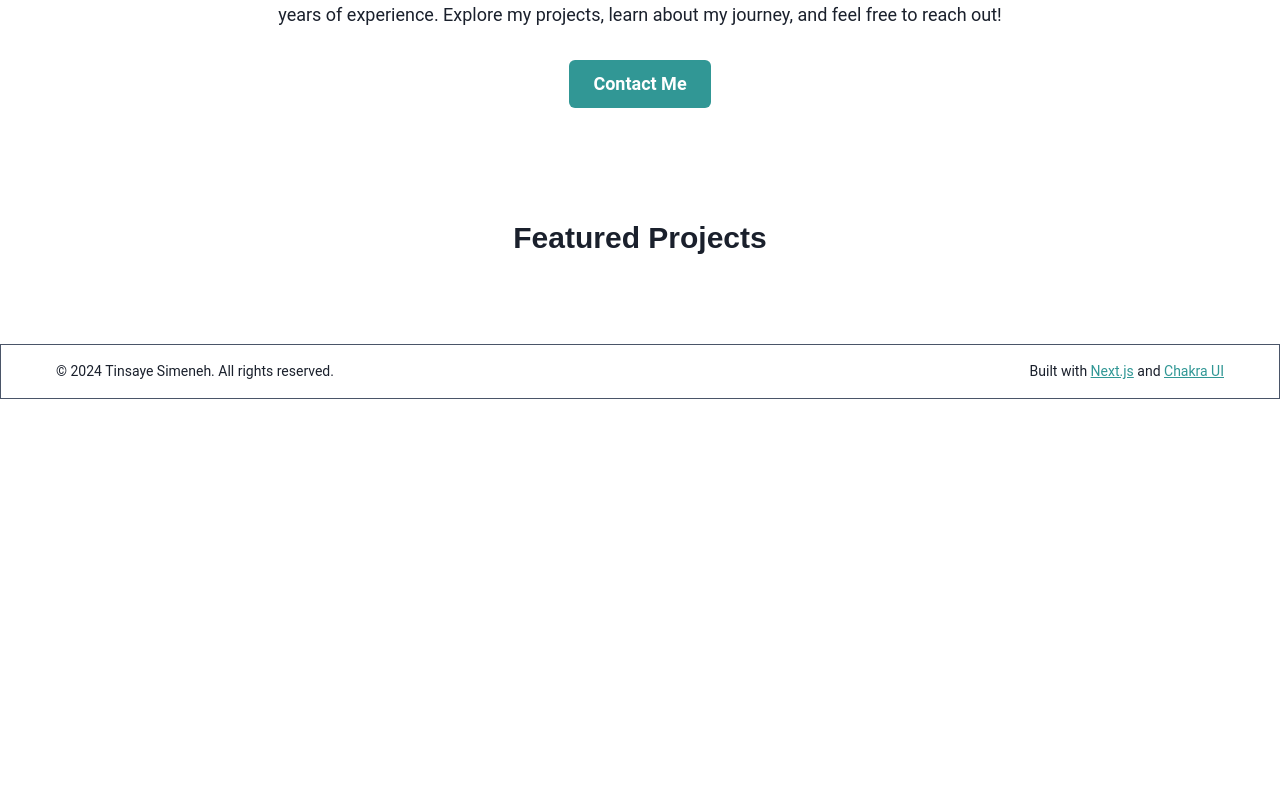
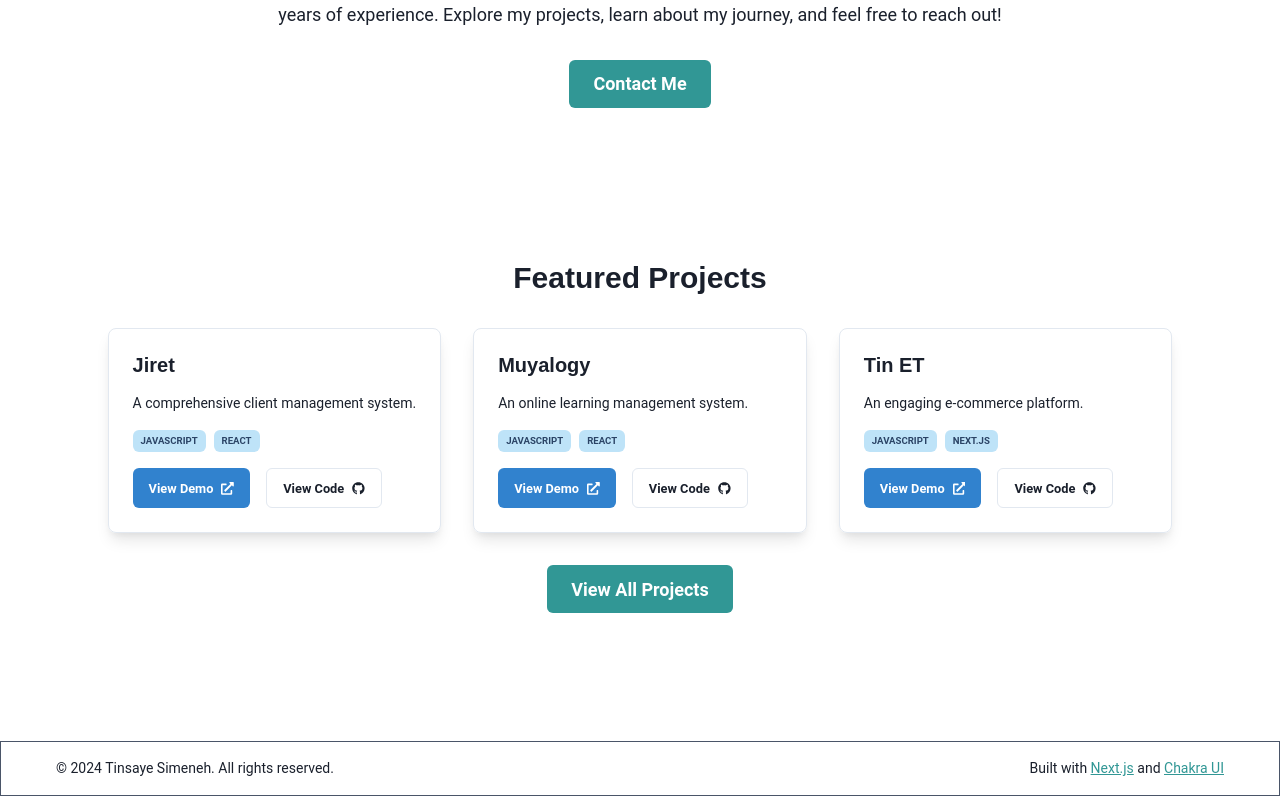
Before and after one commit to tinsaye-simeneh/portfolio, a Next.js app: page / in a window 1280 px wide. Shown: the part 662-1458 px from the top of the page. Before the commit the page ends 1061 px from the top, so only its background shows below. Built offline with nearby package versions, Linux system fonts and the light colour scheme.

Commit message:
feat: home page project redirect

```diff
--- a/src/app/page.tsx
+++ b/src/app/page.tsx
@@ -1,9 +1,42 @@
 "use client";
-import { Container, Stack, Heading, Button, Box, Text } from "@chakra-ui/react";
-
+import {
+  Container,
+  Stack,
+  Heading,
+  Button,
+  Box,
+  Text,
+  SimpleGrid,
+} from "@chakra-ui/react";
+import ProjectCard from "./components/ProjectCard";
 import Hero from "./components/Hero";
+import Link from "next/link";
 
 export default function Home() {
+  const projects = [
+    {
+      title: "Jiret",
+      demoLink: "https://jiret.com",
+      description: "A comprehensive client management system.",
+      codeLink: "https://github.comtinsaye-simeneh/jiret",
+      languages: ["JavaScript", "React"],
+    },
+    {
+      title: "Muyalogy",
+      demoLink: "https://muyalogy.com",
+      description: "An online learning management system.",
+      codeLink: "https://github.comtinsaye-simeneh/muyalogy",
+      languages: ["JavaScript", "React"],
+    },
+    {
+      title: "Tin ET",
+      demoLink: "https://tin-et.vercel.app/",
+      description: "An engaging e-commerce platform.",
+      codeLink: "https://github.comtinsaye-simeneh/tin-et",
+      languages: ["JavaScript", "Next.js"],
+    },
+  ];
+
   return (
     <Box p={4}>
       <Hero />
@@ -26,9 +59,29 @@ export default function Home() {
             Contact Me
           </Button>
 
-          <Heading as="h3" size="lg" textAlign="center" mt={20}>
-            Featured Projects
-          </Heading>
+          <Stack spacing={8} py={10} mx={"auto"} textAlign={"center"}>
+            <Heading as="h3" size="lg" textAlign="center" mt={20}>
+              Featured Projects
+            </Heading>
+            <SimpleGrid columns={{ sm: 1, md: 2, lg: 3 }} spacing={8}>
+              {projects.map((project, index) => (
+                <ProjectCard
+                  key={index}
+                  title={project.title}
+                  description={project.description}
+                  demoLink={project.demoLink}
+                  codeLink={project.codeLink}
+                  languages={project.languages}
+                />
+              ))}
+            </SimpleGrid>
+
+            <Link href="/projects">
+              <Button alignSelf="center" colorScheme="teal" size="lg">
+                View All Projects
+              </Button>
+            </Link>
+          </Stack>
         </Stack>
       </Container>
     </Box>
```
